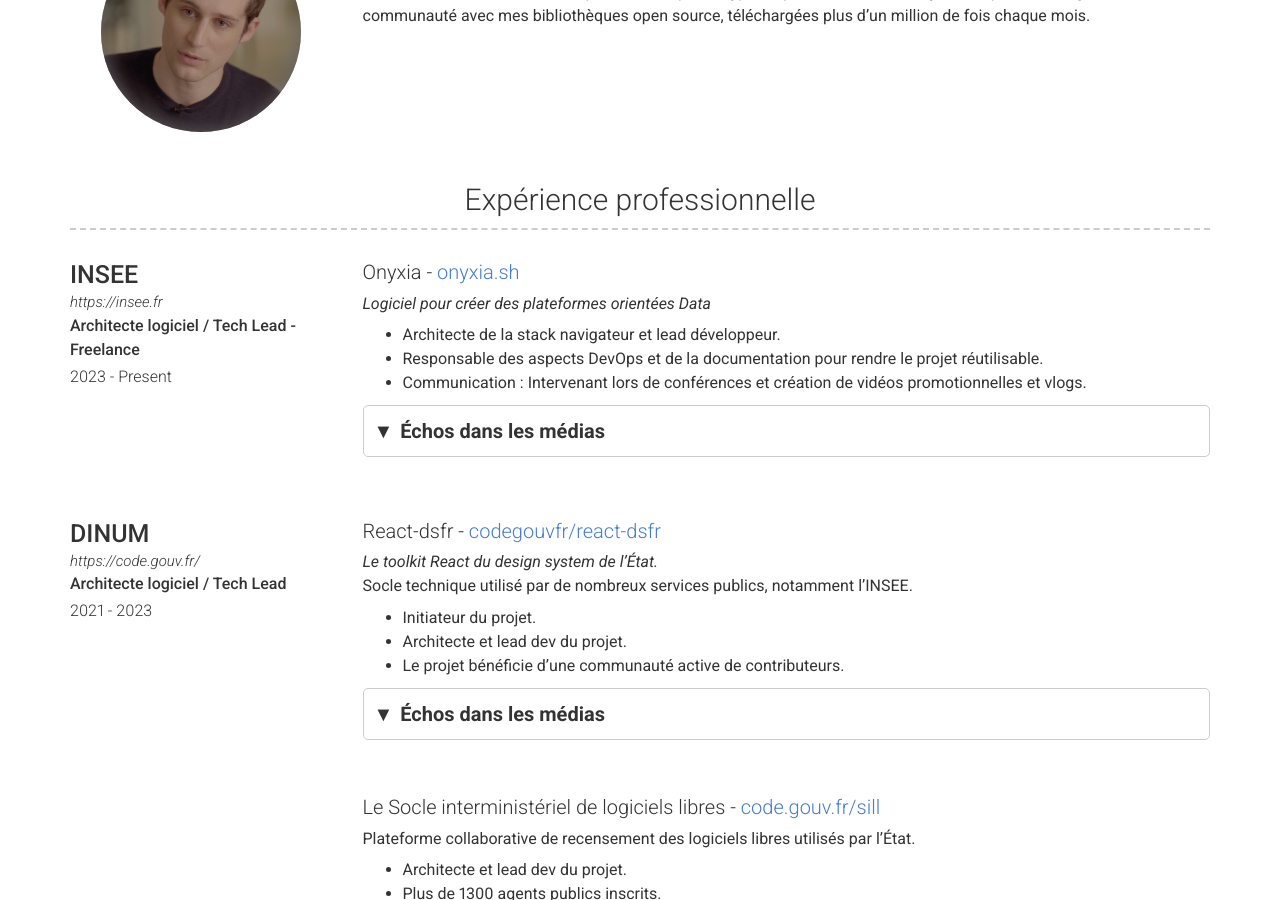
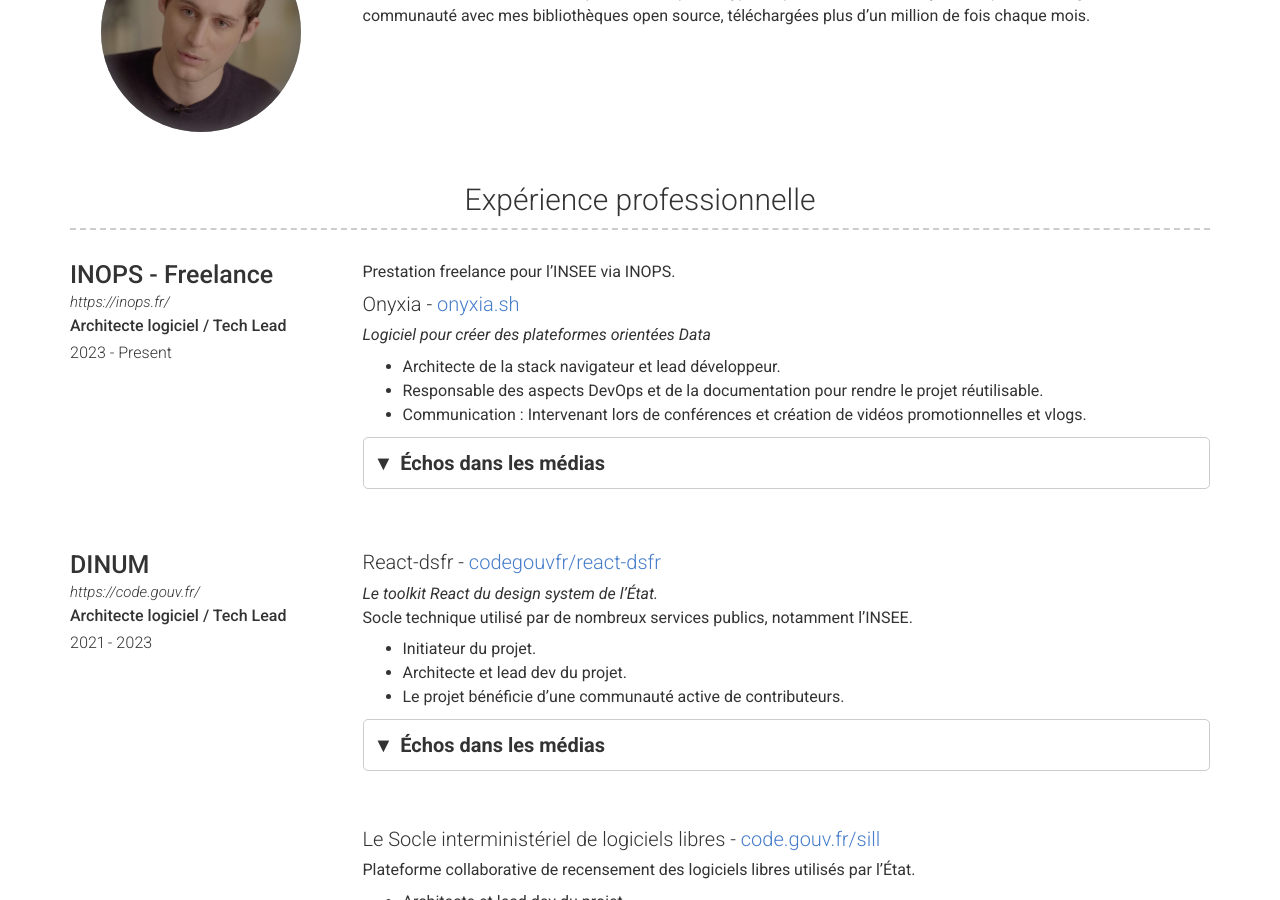
Before and after one commit to garronej/resume, a Jekyll site: the page built from index.md, in a window 1280 px wide and 900 px high, scrolled down 370 px. Built offline with Jekyll 4.4.1, drawn with Linux system fonts in a browser that asks for light colours; nearby versions of some CDN libraries; a script that is not in the unit is left out; comment, search, counter and statistics services are not loaded.

Commit message:
Final tweaks

```diff
--- a/_data/experience.yml
+++ b/_data/experience.yml
@@ -1,9 +1,11 @@
 - layout: left
-  company: INSEE
-  link: https://insee.fr
-  job_title: Architecte logiciel / Tech Lead - Freelance
+  company: INOPS - Freelance
+  link: https://inops.fr/
+  job_title: Architecte logiciel / Tech Lead
   dates: 2023 - Present
   description: |
+
+    Prestation freelance pour l'INSEE via INOPS.
 
     ## Onyxia - [onyxia.sh](https://onyxia.sh)
 
@@ -114,7 +116,7 @@
       <summary>Vidéo</summary>
       <br />
       <div class="video-responsive">
-        <iframe width="847" height="476" src="https://www.youtube.com/embed/ukMHBAXwzRg" title="YouTube video player" frameborder="0" allow="accelerometer; autoplay; clipboard-write; encrypted-media; gyroscope; picture-in-picture" allowfullscreen></iframe>
+        <iframe width="847" height="476" src="https://www.youtube.com/embed/Lo7hkKS0bqo?si=EeTALbRv7-wXl-Ma" title="YouTube video player" frameborder="0" allow="accelerometer; autoplay; clipboard-write; encrypted-media; gyroscope; picture-in-picture; web-share" allowfullscreen></iframe>
       </div>
     </details>
 
```
